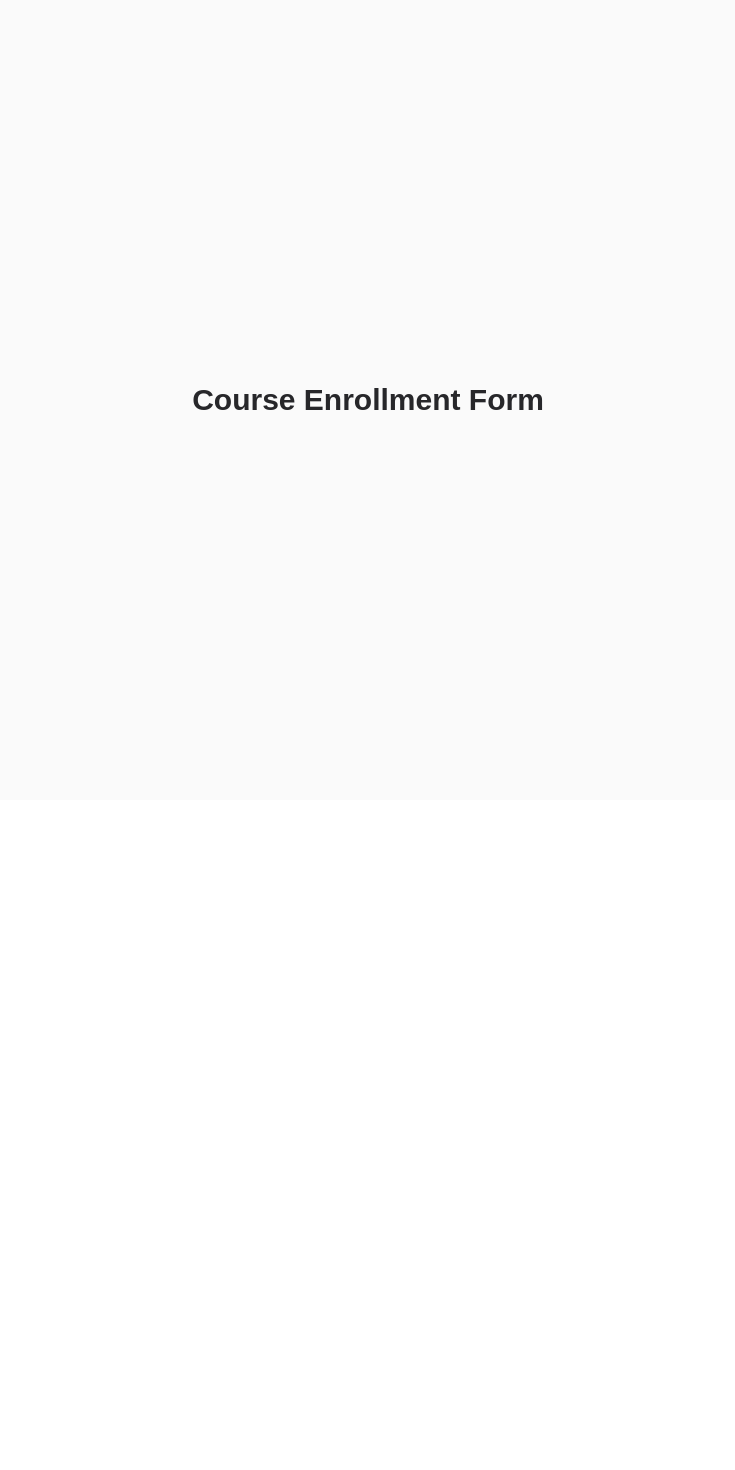
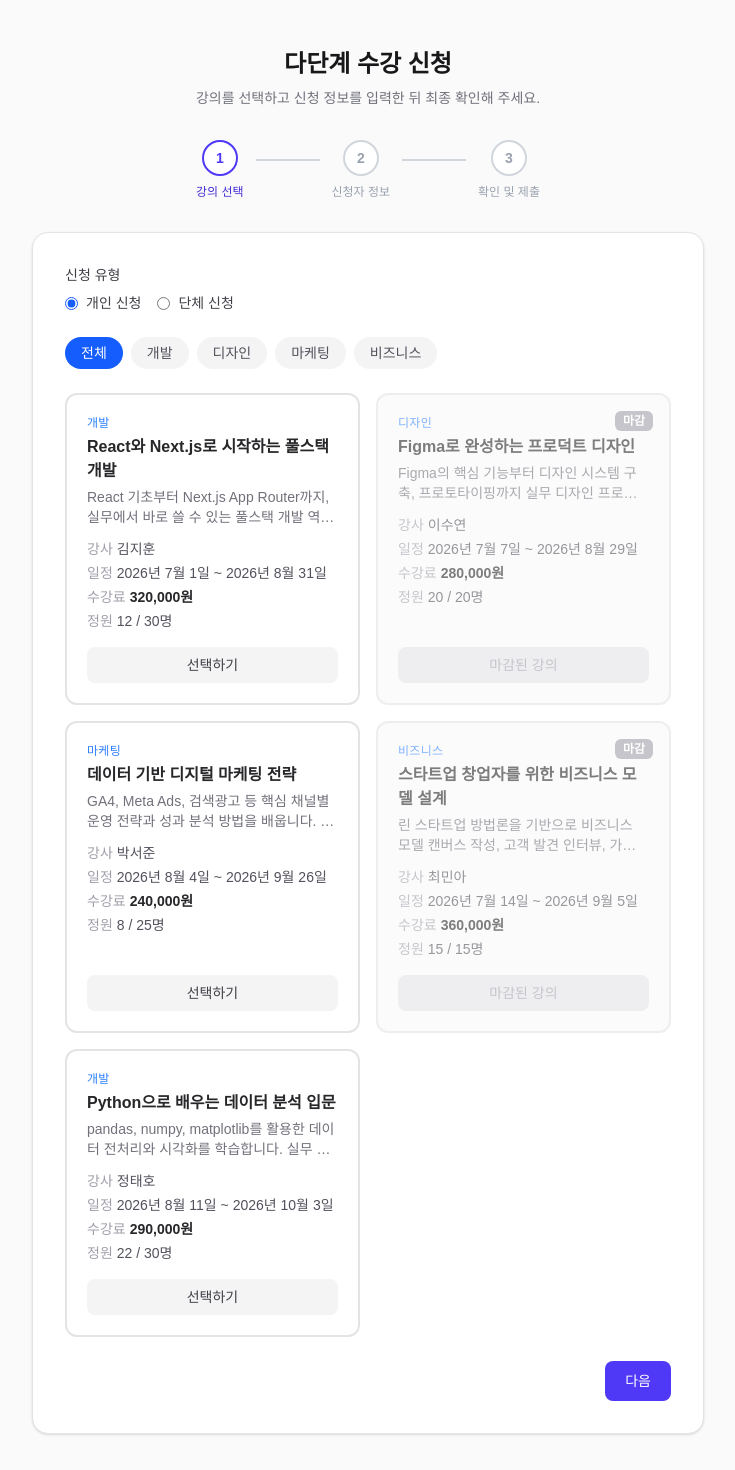
Before and after one commit to B-eunji/course-enrollment-form, a Next.js app: page / in a window 1280 px wide. Shown: the top 1470 px of the page, without its empty margins (272-1007 px from the left). Before the commit the page ends 800 px from the top, so only its background shows below. Built offline with nearby package versions, Linux system fonts and the light colour scheme.

Commit message:
feat: connect enrollment form steps

```diff
--- a/src/app/page.tsx
+++ b/src/app/page.tsx
@@ -1,9 +1,109 @@
+"use client";
+
+import { useEffect, useState } from "react";
+import type { Course, CourseListResponse } from "@/types/course";
+import { useEnrollmentForm } from "@/hooks/useEnrollmentForm";
+import StepIndicator from "@/components/enrollment/StepIndicator";
+import CourseStep from "@/components/enrollment/CourseStep";
+import ApplicantStep from "@/components/enrollment/ApplicantStep";
+import ConfirmStep from "@/components/enrollment/ConfirmStep";
+import FormNavigation from "@/components/enrollment/FormNavigation";
+
 export default function Home() {
+  const {
+    currentStep,
+    formData,
+    goToNextStep,
+    goToPreviousStep,
+    goToStep,
+    updateCourseId,
+    updateEnrollmentType,
+    updateApplicant,
+    updateGroup,
+    updateHeadCount,
+    updateParticipant,
+    updateAgreement,
+  } = useEnrollmentForm();
+
+  const [courses, setCourses] = useState<Course[]>([]);
+
+  useEffect(() => {
+    fetch("/api/courses")
+      .then((res) => {
+        if (!res.ok) throw new Error(`HTTP ${res.status}`);
+        return res.json() as Promise<CourseListResponse>;
+      })
+      .then((data) => setCourses(data.courses))
+      .catch(() => {
+        // ConfirmStep 요약용 courses 로드 실패는 조용히 처리
+      });
+  }, []);
+
+  const selectedCourse = courses.find(
+    (course) => course.id === formData.courseId
+  );
+
+  function handleSubmit() {
+    console.log("submit", formData);
+  }
+
   return (
-    <main className="flex min-h-screen items-center justify-center bg-zinc-50">
-      <h1 className="text-3xl font-semibold text-zinc-800">
-        Course Enrollment Form
-      </h1>
+    <main className="min-h-screen bg-zinc-50 px-4 py-12">
+      <div className="mx-auto max-w-2xl">
+        {/* 페이지 헤더 */}
+        <div className="mb-8 text-center">
+          <h1 className="text-2xl font-bold text-zinc-900">다단계 수강 신청</h1>
+          <p className="mt-2 text-sm text-zinc-500">
+            강의를 선택하고 신청 정보를 입력한 뒤 최종 확인해 주세요.
+          </p>
+        </div>
+
+        {/* 스텝 인디케이터 */}
+        <div className="mb-8">
+          <StepIndicator currentStep={currentStep} />
+        </div>
+
+        {/* 폼 카드 */}
+        <div className="rounded-2xl border border-zinc-200 bg-white p-6 shadow-sm sm:p-8">
+          {currentStep === 0 && (
+            <CourseStep
+              selectedCourseId={formData.courseId}
+              enrollmentType={formData.type}
+              onSelectCourse={updateCourseId}
+              onChangeEnrollmentType={updateEnrollmentType}
+            />
+          )}
+
+          {currentStep === 1 && (
+            <ApplicantStep
+              formData={formData}
+              onUpdateApplicant={updateApplicant}
+              onUpdateGroup={updateGroup}
+              onUpdateHeadCount={updateHeadCount}
+              onUpdateParticipant={updateParticipant}
+            />
+          )}
+
+          {currentStep === 2 && (
+            <ConfirmStep
+              formData={formData}
+              selectedCourse={selectedCourse}
+              onEditStep={goToStep}
+              onChangeAgreement={updateAgreement}
+            />
+          )}
+
+          {/* 네비게이션 */}
+          <FormNavigation
+            currentStep={currentStep}
+            onPrevious={goToPreviousStep}
+            onNext={goToNextStep}
+            onSubmit={handleSubmit}
+            isSubmitting={false}
+            isSubmitDisabled={!formData.agreedToTerms}
+          />
+        </div>
+      </div>
     </main>
   );
 }
--- a/src/components/enrollment/FormNavigation.tsx
+++ b/src/components/enrollment/FormNavigation.tsx
@@ -10,6 +10,7 @@ interface FormNavigationProps {
   onNext: () => void;
   onSubmit: () => void;
   isSubmitting?: boolean;
+  isSubmitDisabled?: boolean;
 }
 
 export default function FormNavigation({
@@ -18,12 +19,20 @@ export default function FormNavigation({
   onNext,
   onSubmit,
   isSubmitting = false,
+  isSubmitDisabled = false,
 }: FormNavigationProps) {
   const isFirstStep = currentStep === 0;
   const isFinalStep = currentStep === LAST_STEP;
 
   return (
-    <div className="flex items-center justify-between pt-6">
+    <div className="pt-6">
+      {isFinalStep && isSubmitDisabled && !isSubmitting && (
+        <p className="mb-3 text-center text-xs text-zinc-400">
+          약관에 동의해야 제출할 수 있습니다.
+        </p>
+      )}
+
+      <div className="flex items-center justify-between">
       {/* 이전 버튼: 첫 단계에서는 렌더링하지 않음 */}
       {isFirstStep ? (
         <div aria-hidden="true" />
@@ -43,7 +52,7 @@ export default function FormNavigation({
         <button
           type="button"
           onClick={onSubmit}
-          disabled={isSubmitting}
+          disabled={isSubmitting || isSubmitDisabled}
           className="flex items-center gap-2 rounded-lg bg-indigo-600 px-5 py-2.5 text-sm font-medium text-white transition-colors hover:bg-indigo-700 disabled:cursor-not-allowed disabled:opacity-60"
         >
           {isSubmitting && (
@@ -80,6 +89,7 @@ export default function FormNavigation({
           다음
         </button>
       )}
+      </div>
     </div>
   );
 }
```
